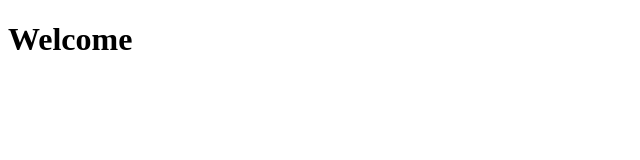
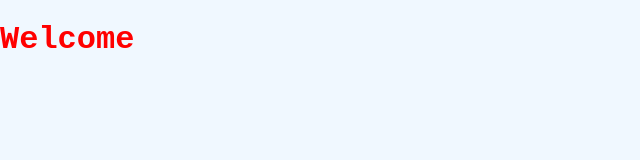
Before and after one commit to NAMITH2502/git-project, a plain HTML site: page index.html in a window 1280 px wide. Shown: the whole page, without its empty margins (0-640 px from the left). Drawn offline with Linux system fonts and the light colour scheme.

Commit message:
changes on html file and created css file

```diff
--- /dev/null
+++ b/index.css
@@ -0,0 +1,11 @@
+body{
+    font-family: 'Courier New', Courier, monospace;
+    background-color: aliceblue;
+    margin: 0;
+    padding: 0;
+    max-width: 800px;
+}
+
+h1 {
+    color: red;
+}
--- a/index.html
+++ b/index.html
@@ -3,6 +3,7 @@
 <head>
     <meta charset="UTF-8">
     <meta name="viewport" content="width=device-width, initial-scale=1.0">
+    <link rel="stylesheet" href="index.css">
     <title>Document</title>
 </head>
 <body>
```
